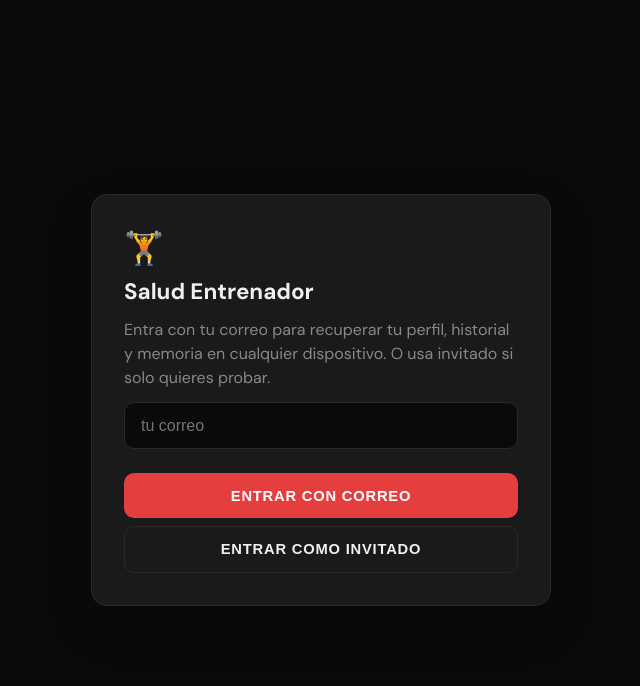
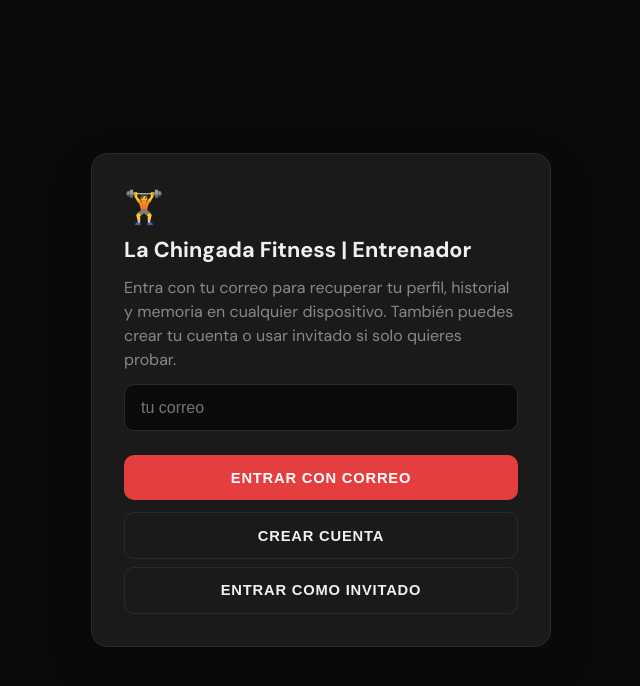
Before and after one commit to davidsanchez1079-coder/SaludEntrenador, a React (Vite) app in the folder frontend/: page / in a window 1280 px wide. Shown: the top 686 px of the page, without its empty margins (319-959 px from the left). Built offline with nearby package versions, Linux system fonts and the light colour scheme; no server answers.

Commit message:
feat: add gym branding and create-account path to login

```diff
--- a/frontend/src/App.jsx
+++ b/frontend/src/App.jsx
@@ -133,7 +133,28 @@ function LoginGate({ onLogin }) {
       localStorage.setItem(AUTOLOGIN_KEY, '1');
       onLogin(user);
     } catch {
-      setError('No encontré un perfil con ese correo. Primero créalo o guárdalo en Perfil desde tu sesión principal.');
+      setError('No encontré un perfil con ese correo. Si quieres, puedes crearlo ahora mismo con ese mismo correo.');
+    } finally {
+      setLoading(false);
+    }
+  };
+
+  const crearCuenta = async () => {
+    const email = correo.trim().toLowerCase();
+    if (!email) {
+      setError('Escribe tu correo para crear tu perfil.');
+      return;
+    }
+    setLoading(true);
+    setError('');
+    try {
+      const user = await createUsuario({ nombre: 'Mi Perfil', correo: email });
+      localStorage.setItem(STORAGE_KEY, String(user.id));
+      localStorage.setItem(STORAGE_EMAIL_KEY, email);
+      localStorage.setItem(AUTOLOGIN_KEY, '1');
+      onLogin(user);
+    } catch {
+      setError('No pude crear el perfil. Si ese correo ya existe, intenta entrar con correo.');
     } finally {
       setLoading(false);
     }
@@ -156,9 +177,9 @@ function LoginGate({ onLogin }) {
     <div style={loginWrap}>
       <div style={loginCard}>
         <div style={{ fontSize: '2rem', marginBottom: '0.5rem' }}>🏋️</div>
-        <h1 style={{ margin: 0, fontSize: '1.4rem' }}>Salud Entrenador</h1>
+        <h1 style={{ margin: 0, fontSize: '1.35rem' }}>La Chingada Fitness | Entrenador</h1>
         <p style={{ color: 'var(--text-dim)', lineHeight: 1.5, marginTop: '0.75rem' }}>
-          Entra con tu correo para recuperar tu perfil, historial y memoria en cualquier dispositivo. O usa invitado si solo quieres probar.
+          Entra con tu correo para recuperar tu perfil, historial y memoria en cualquier dispositivo. También puedes crear tu cuenta o usar invitado si solo quieres probar.
         </p>
 
         <input
@@ -171,6 +192,9 @@ function LoginGate({ onLogin }) {
 
         <button style={buttonPrimary} onClick={entrarConCorreo} disabled={loading}>
           {loading ? 'Entrando...' : 'Entrar con correo'}
+        </button>
+        <button style={{ ...buttonSecondary, marginTop: '0.75rem' }} onClick={crearCuenta} disabled={loading}>
+          Crear cuenta
         </button>
         <button style={buttonSecondary} onClick={entrarComoInvitado} disabled={loading}>
           Entrar como invitado
```
